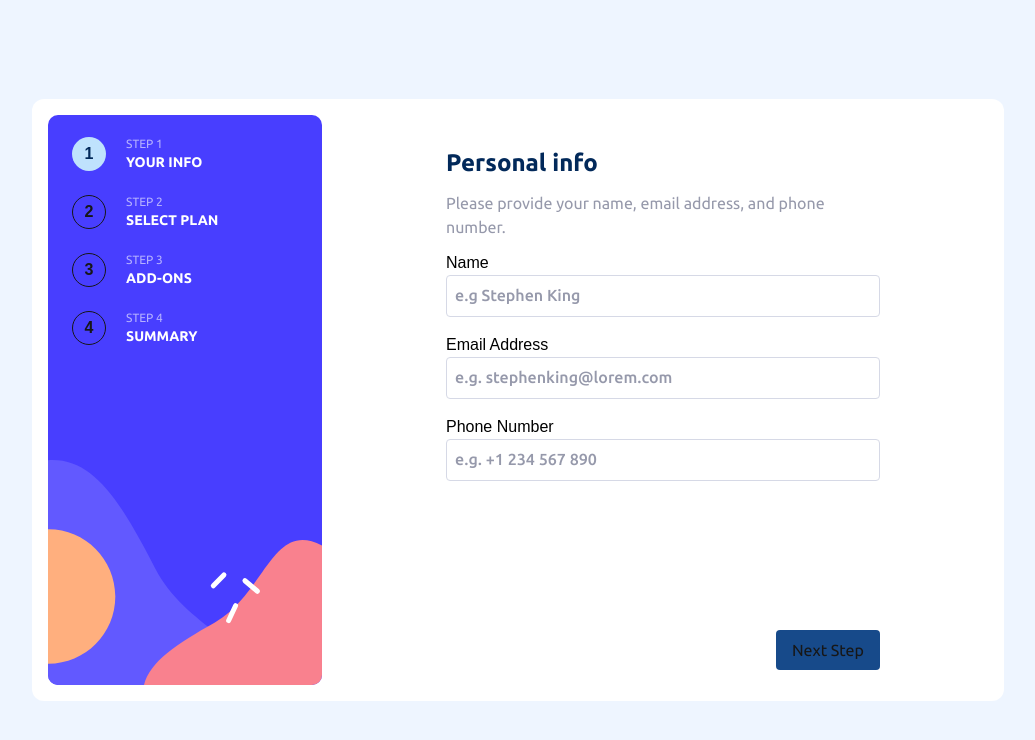
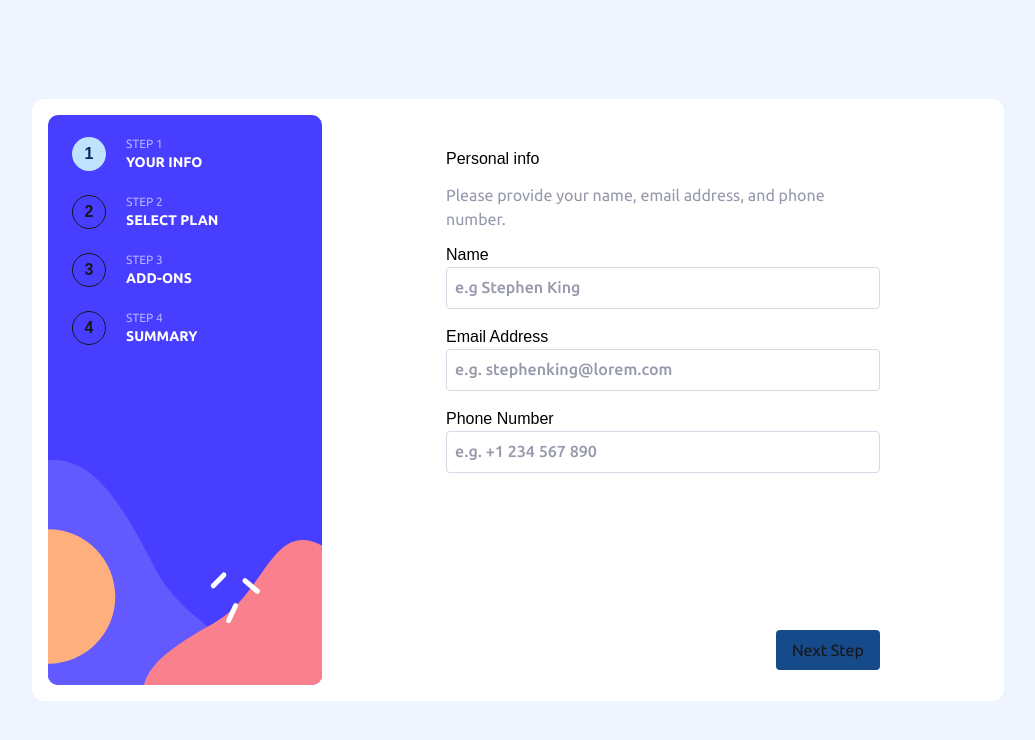
Before and after one commit to Ravaka-Niaina/multi-step-form, a Next.js app: page /multi-step-form in a window 1280 px wide. Shown: the top 740 px of the page, without its empty margins (122-1157 px from the left). Built offline with nearby package versions, Linux system fonts and the light colour scheme.

Commit message:
debug css issue

```diff
--- a/features/components/Thanks.tsx
+++ b/features/components/Thanks.tsx
@@ -1,4 +1,6 @@
-import StepTemplate from "@/shared/components/layout/StepTemplate";
+import Image from "next/image";
+import GlobalTemplate from "@/shared/components/layout/GlobalTemplate";
+import { mainClass, mainSectionClass } from "@/shared/components/layout/Main";
 
 export interface IThanks {
   setCurrentStep: (step: number) => void;
@@ -8,14 +10,27 @@ export default function Thanks({ setCurrentStep }: IThanks) {
   const form = <p>Dummy thanks</p>;
 
   return (
-    <StepTemplate
+    <GlobalTemplate
+      currentStep={4}
       setCurrentStep={setCurrentStep}
-      title="Finishing up"
-      stepNumber={4}
-      paragraph="Double-check everything looks OK before confirming."
-      form={form}
-      formId={""}
-      hideFooter
-    />
+      moreClass="min-h-[100vh]"
+    >
+      <main className={mainClass}>
+        <section className={mainSectionClass}>
+          <Image
+            src="/images/icon-thank-you.svg"
+            alt="icon thank you"
+            width={32}
+            height={32}
+          />
+          <h1>Thank you!</h1>
+          <p>
+            Thanks for confirming your subscription! We hope you have fun using
+            our platform. If you ever need support, please feel free to email us
+            at support@loremgaming.com
+          </p>
+        </section>
+      </main>
+    </GlobalTemplate>
   );
 }
--- a/shared/components/layout/Footer.tsx
+++ b/shared/components/layout/Footer.tsx
@@ -10,7 +10,7 @@ export default function Footer(props: IFooter) {
   const { goBack, formId, currentStep, nextColor, nextLabel } = props;
 
   return (
-    <footer className="h-[70px] mt-6 md:mt-0 box-border bg-white flex items-center px-4 md:col-start-2 md:row-start-2 md:w-[450px] md:mx-auto md:pr-0">
+    <footer className="h-[70px] mt-0 md:mt-0 box-border bg-white flex items-center px-4 md:col-start-2 md:row-start-2 md:w-[450px] md:mx-auto md:pr-0">
       <button
         onClick={goBack}
         form={formId}
--- /dev/null
+++ b/shared/components/layout/GlobalTemplate.tsx
@@ -0,0 +1,20 @@
+import Header from "./Header";
+
+interface IGlobalTemplate {
+  children: React.ReactNode;
+  currentStep: number;
+  setCurrentStep: (step: number) => void;
+  moreClass?: string;
+}
+
+export default function GlobalTemplate(props: IGlobalTemplate) {
+  const { children, currentStep, setCurrentStep, moreClass } = props;
+  return (
+    <div className="bg-[#eef5ff] md:w-screen md:h-screen md:flex md:justify-center md:items-center">
+      <div className="bg-[#eef5ff] min-h-dvh md:min-h-auto grid grid-rows-[170px_1fr_70px] md:grid-rows-1 grid-cols-1 md:grid-cols-[274px_1fr] md:bg-white md:w-full md:max-w-[940px] md:h-[570px] md:p-4 md:rounded-xl box-content">
+        <Header currentStep={currentStep} setCurrentStep={setCurrentStep} />
+        {children}
+      </div>
+    </div>
+  );
+}
--- a/shared/components/layout/Main.tsx
+++ b/shared/components/layout/Main.tsx
@@ -4,15 +4,17 @@ interface IMain {
   form: React.ReactNode;
 }
 
+export const mainClass = "md:ml-auto md:mx-auto md:h-fit";
+export const mainSectionClass =
+  "text-black md:h-[570px] mx-4 md:mx-0 px-4 md:pr-0 py-8 md:w-[450px] md:h-fit bg-white rounded-lg relative mt-[-85px] md:mt-0 z-10 shadow-[0_8px_20px_-5px_rgba(0,0,0,0.25)] md:shadow-none";
+
 export default function Main(props: IMain) {
   const { title, paragraph, form } = props;
 
   return (
-    <main className="md:ml-auto md:mx-auto">
-      <section className="text-black mx-4 md:mx-0 px-4 md:pr-0 py-8 md:w-[450px] bg-white rounded-lg relative mt-[-85px] md:mt-0 z-10 shadow-[0_8px_20px_-5px_rgba(0,0,0,0.25)] md:shadow-none">
-        <h1 className="text-2xl font-bold text-blue-950 font-ubuntu">
-          {title}
-        </h1>
+    <main className={`${mainClass} mb-8`}>
+      <section className={mainSectionClass}>
+        <h1>{title}</h1>
         <p className="text-grey-500 my-3 font-ubuntu font-normal">
           {paragraph}
         </p>
--- a/shared/components/layout/StepTemplate.tsx
+++ b/shared/components/layout/StepTemplate.tsx
@@ -1,6 +1,7 @@
 "use client";
 
 import Footer from "./Footer";
+import GlobalTemplate from "./GlobalTemplate";
 import Header from "./Header";
 import Main from "./Main";
 
@@ -35,9 +36,7 @@ export default function StepTemplate({
   };
 
   return (
-    <div className="bg-[#eef5ff] md:w-screen md:h-screen md:flex md:justify-center md:items-center">
-      <div className="bg-[#eef5ff] grid grid-rows-[170px_1fr_70px] md:grid-rows-1 grid-cols-1 md:grid-cols-[274px_1fr] md:bg-white md:w-full md:max-w-[940px] md:h-[570px] md:p-4 md:rounded-xl box-content">
-        <Header currentStep={currentStep} setCurrentStep={setCurrentStep} />
+    <GlobalTemplate currentStep={currentStep} setCurrentStep={setCurrentStep}>
       <Main title={title} paragraph={paragraph} form={form} />
       <Footer
         goBack={goBack}
@@ -46,7 +45,6 @@ export default function StepTemplate({
         nextColor={nextColor}
         nextLabel={nextLabel}
       />
-      </div>
-    </div>
+    </GlobalTemplate>
   );
 }
```
Lines whose indentation alone changed are shown as unchanged.
